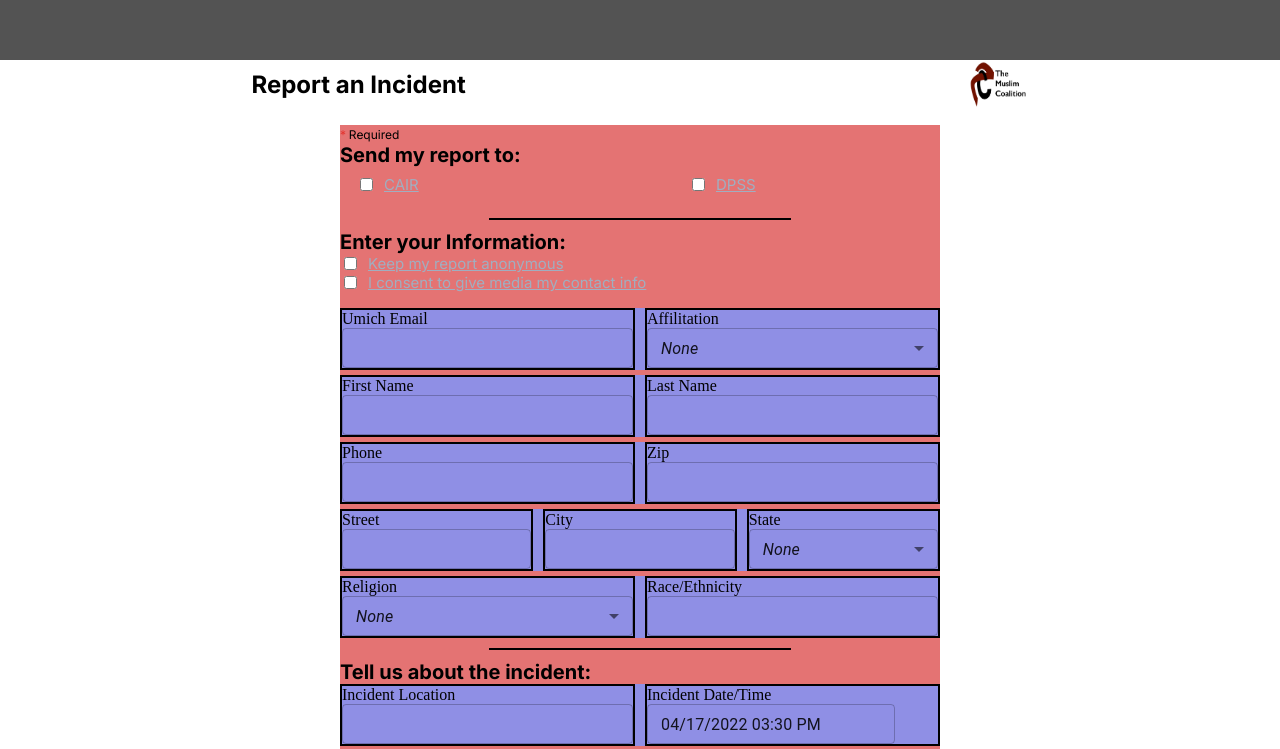
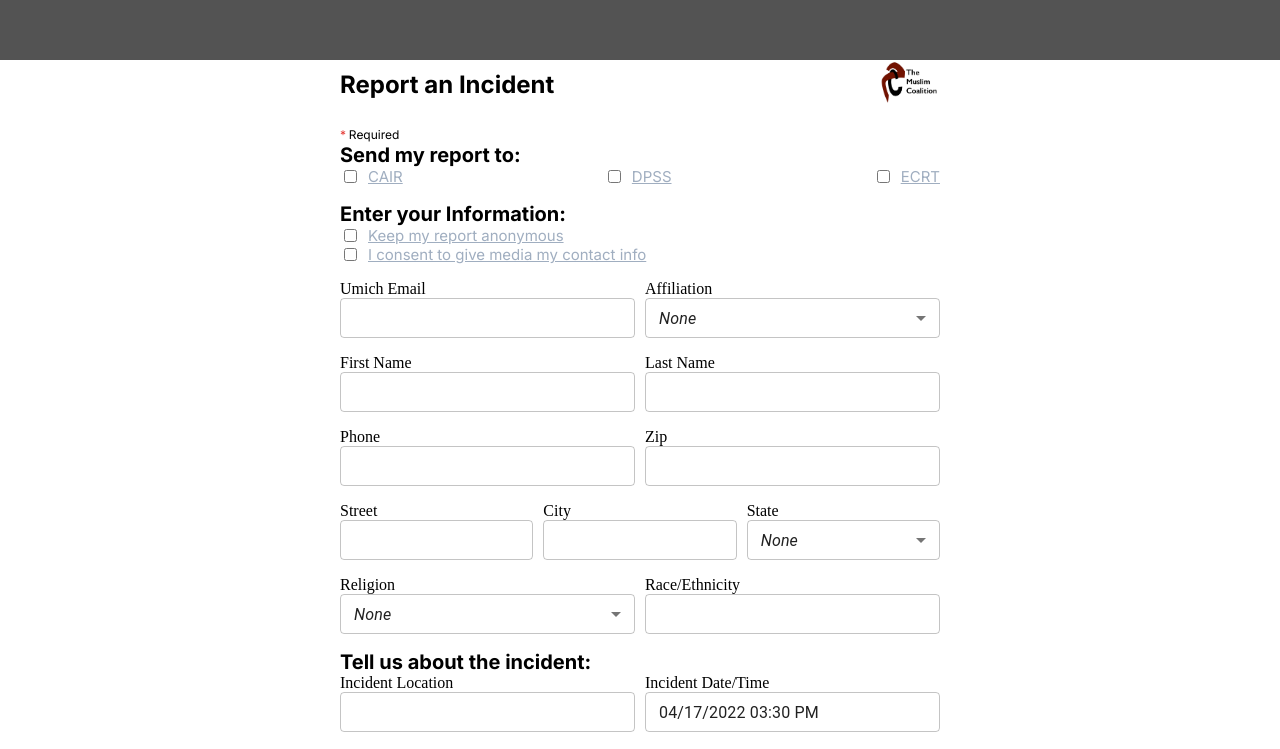
Before and after one commit to khanabdu25/iwg-form-muizz, a React (Vite) app in the folder frontend/iwg-form/: page / in a window 1280 px wide. Shown: the top 749 px of the page. Built offline with nearby package versions, Linux system fonts and the light colour scheme; the HTML template or start-up script is replaced by a standard one.

Commit message:
merged ihsaan's changes

```diff
--- a/frontend/iwg-form/src/components/FormElement/FormElement.css
+++ b/frontend/iwg-form/src/components/FormElement/FormElement.css
@@ -1,7 +1,7 @@
 .form-item{
     margin-right: 10px;
     flex-grow: 1;
-    border: solid black 2px;
+
     width: 100%;
 }
 
--- a/frontend/iwg-form/src/components/FormElement/FormElement.tsx
+++ b/frontend/iwg-form/src/components/FormElement/FormElement.tsx
@@ -1,4 +1,4 @@
-import React, { CSSProperties } from "react";
+import React from "react";
 import { TextField } from "@mui/material";
 import FormControl from "@mui/material/FormControl";
 import Select, { SelectChangeEvent } from "@mui/material/Select";
@@ -65,6 +65,7 @@ const FormElement: React.FC<FormElement> = ({
 					<DateTimeField
 						defaultValue={dayjs("2022-04-17T15:30")}
 						size="small"
+						className="input-style"
 					/>
 				</LocalizationProvider>
 			);
@@ -80,40 +81,4 @@ const FormElement: React.FC<FormElement> = ({
 	);
 };
 
-// 	return (
-// 		<div style={containerStyle}>
-// 			<div>
-// 				<span style={labelStyle}>{labelText}</span>
-// 				<span style={asteriskStyle}>*</span>
-// 			</div>
-// 			{getType()}
-// 		</div>
-// 	);
-// };
-
-// const labelStyle: CSSProperties = {
-// 	color: "#a0aec0",
-// 	fontSize: "15px",
-// 	fontWeight: "normal",
-// 	fontFamily: "Inter, sans-serif",
-// 	textDecoration: "underline",
-// };
-
-// const asteriskStyle: CSSProperties = {
-// 	color: "#e3342f",
-// 	fontSize: "15px",
-// 	fontWeight: "normal",
-// 	fontFamily: "Inter, sans-serif",
-// };
-
-// const containerStyle: CSSProperties = {
-// 	display: "flex",
-// 	flexDirection: "column",
-// 	alignItems: "flex-start",
-// 	gap: "5px",
-// 	backgroundColor: "black",
-// 	width: "100%",
-// 	// margin: "2px"
-// };
-
 export default FormElement;
--- a/frontend/iwg-form/src/formcomponents.css
+++ b/frontend/iwg-form/src/formcomponents.css
@@ -31,31 +31,25 @@
 }
 
 .parent {
-	display: flex;
-	flex-direction: row;
-	justify-content: space-around; /* Adjusts spacing between children */
-	width: 100%;
-	/* background-color: red; */
+    display: flex;
+    flex-direction: row;
+    justify-content: space-between;
+    width: 100%;
+    align-items: center;
 	margin-bottom: 1rem;
-	min-width: 300px;
+}
+
+.child {
+    flex-shrink: 1;
+    white-space: nowrap;
 }
 
 .row {
-	background-color: rgb(143, 143, 229);
+
 	display: flex;
 	justify-content: flex-start;
-	margin-bottom: 5px;
+	margin-bottom: 1rem;
 }
-
-.child {
-	flex: 1; /* Makes children take equal width */
-	/* background-color: blue; */
-	white-space: nowrap;
-	padding: 0.5rem; /* Optional: Adds some padding inside children */
-	margin: 0 0.5rem; /* Optional: Adds some margin between children */
-	min-width: 50%;
-}
-
 .subheader {
 	color: #000;
 	font-size: 1.25rem;
--- a/frontend/iwg-form/src/mainpage.css
+++ b/frontend/iwg-form/src/mainpage.css
@@ -22,7 +22,6 @@
   /* justify-content: flex-start;  */
   overflow-y: auto;
   min-width: 200px;
-  background-color: rgb(228, 115, 115);
 }
 
 /* @media (min-width: 768px) {
--- a/frontend/iwg-form/src/mainpage.tsx
+++ b/frontend/iwg-form/src/mainpage.tsx
@@ -4,22 +4,23 @@ import "./mainpage.css";
 import "./formcomponents.css";
 import imageSrc from "./assets/tmc-logo.jpeg";
 import CheckWithText from "./components/checkwithtext";
-import Spacer from "./components/spacer";
-import TextfieldWithLabel from "./components/textfieldlabeled";
-import SelectLabels from "./components/selectmenu";
+
 import { TextField } from "@mui/material";
-import dayjs from "dayjs";
-import { DateTimeField } from "@mui/x-date-pickers/DateTimeField";
-import { LocalizationProvider } from "@mui/x-date-pickers/LocalizationProvider";
-import { AdapterDayjs } from "@mui/x-date-pickers/AdapterDayjs";
+
 import FormElement from "./components/FormElement/FormElement";
 
 const MainPage: React.FC = () => {
     //const [value, onChange] = useState<Value>(new Date());
     return (
         <main id="mainpage">
+
+
+            <div className="form-container">
                 <div className="parent">
+                    <div className="child">
                         <h1 className="form-heading">Report an Incident</h1>
+                    </div>
+                    <div className = "child">
                         <img
                             style={{
                                 maxWidth: "60px",
@@ -32,8 +33,7 @@ const MainPage: React.FC = () => {
                             alt="Description"
                         />
                     </div>
-
-			<div className="form-container">
+                </div>
                 <div>
                     <span className="asterisk">*</span>
                     <span className="information"> </span>
@@ -41,7 +41,7 @@ const MainPage: React.FC = () => {
                 </div>
                 <div className="subheader">Send my report to:</div>
 
-				<div className="parent">
+                <div className='parent'>
                     <div className="child">
                         <CheckWithText text="CAIR" />
                     </div>
@@ -53,7 +53,7 @@ const MainPage: React.FC = () => {
                     </div>
                 </div>
 
-				<Spacer height={0} />
+
 
                 <div className="subheader">Enter your Information:</div>
 
@@ -65,7 +65,7 @@ const MainPage: React.FC = () => {
                 <div className="row">
                     <FormElement labelText="Umich Email" formType="text" />
                     <FormElement
-						labelText="Affilitation"
+                        labelText="Affiliation"
                         formType="select"
                         data={AffiliationList}
                     />
@@ -100,7 +100,7 @@ const MainPage: React.FC = () => {
                     <FormElement labelText="Race/Ethnicity" formType="text" />
                 </div>
 
-				<Spacer height={0} />
+
 
                 <div className="subheader">Tell us about the incident:</div>
 
```
Lines whose indentation alone changed are shown as unchanged.
